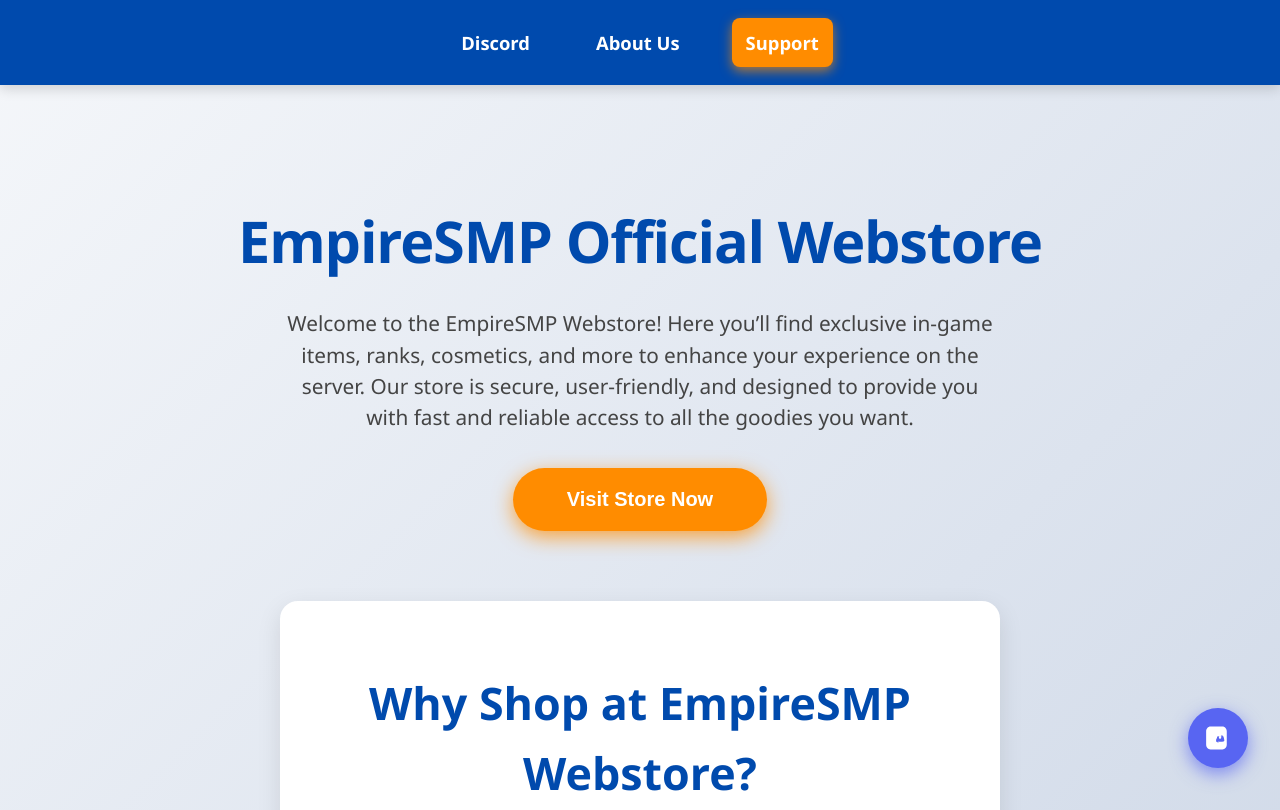
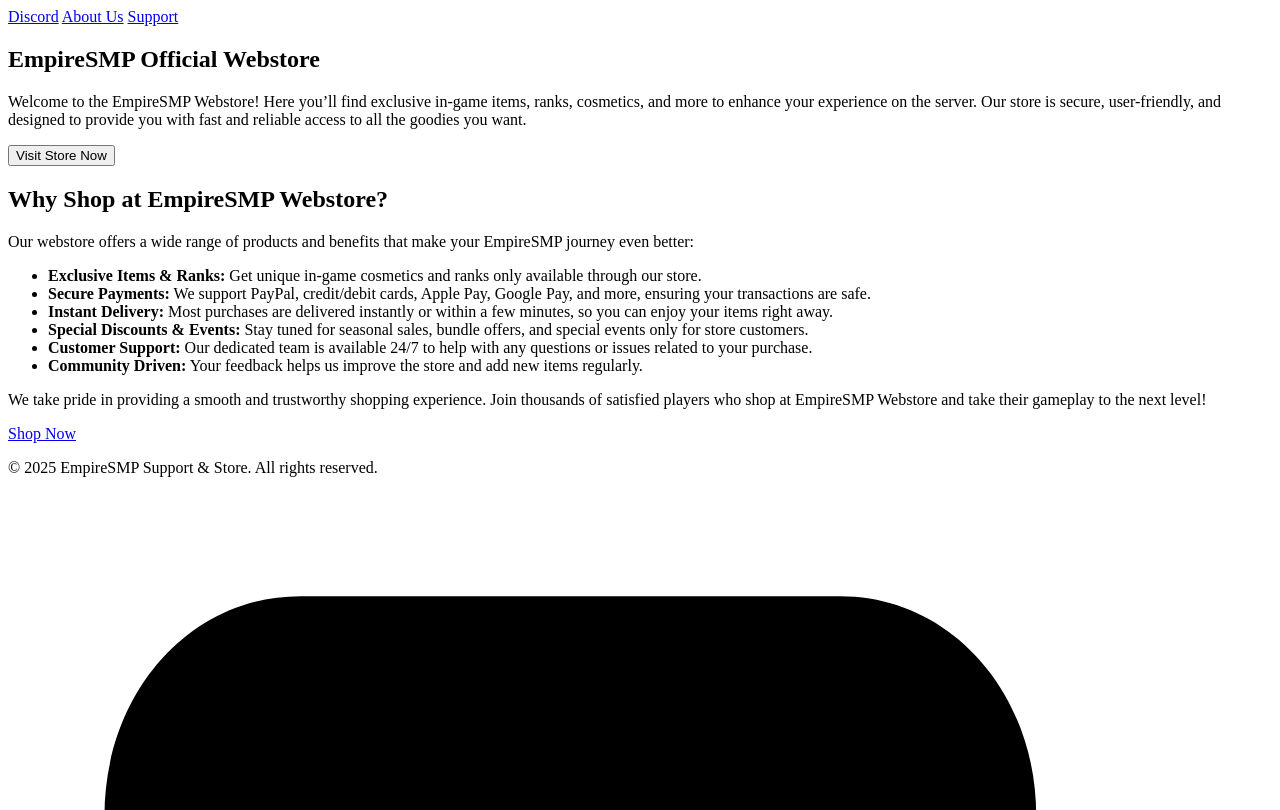
Before and after one commit to Empire-SMP/empiresmp-support, a plain HTML site: page page1.html in a window 1280 px wide. Shown: the top 810 px of the page. Drawn offline with Linux system fonts and the light colour scheme.

Commit message:
page1.html

```diff
--- a/page1.html
+++ b/page1.html
@@ -1,3 +1,4 @@
+<!-- START OF UPDATED HTML -->
 <!DOCTYPE html>
 <html lang="en">
 <head>
@@ -5,246 +6,8 @@
   <meta name="viewport" content="width=device-width, initial-scale=1" />
   <title>EmpireSMP Support & Store</title>
   <style>
-    /* Reset & Base */
-    *, *::before, *::after {
-      box-sizing: border-box;
-    }
-    body {
-      font-family: 'Segoe UI', Tahoma, Geneva, Verdana, sans-serif;
-      margin: 0; padding: 0;
-      background: linear-gradient(135deg, #f5f7fa 0%, #c3cfe2 100%);
-      color: #1a1a1a;
-      line-height: 1.6;
-      -webkit-font-smoothing: antialiased;
-      -moz-osx-font-smoothing: grayscale;
-    }
-    a {
-      color: #0078d7;
-      text-decoration: none;
-      transition: color 0.3s ease;
-    }
-    a:hover, a:focus {
-      color: #005ea2;
-      outline: none;
-    }
-
-    /* Container */
-    .container {
-      max-width: 920px;
-      margin: 0 auto;
-      padding: 40px 20px 80px;
-    }
-
-    /* Header */
-    header {
-      background: #004aad;
-      padding: 18px 20px;
-      box-shadow: 0 4px 12px rgb(0 0 0 / 0.15);
-      position: sticky;
-      top: 0;
-      z-index: 999;
-    }
-    header nav {
-      display: flex;
-      justify-content: center;
-      gap: 38px;
-      font-weight: 600;
-      font-size: 1.15rem;
-    }
-    header nav a {
-      color: #fff;
-      padding: 10px 14px;
-      border-radius: 8px;
-      user-select: none;
-      transition: background-color 0.3s ease;
-    }
-    header nav a:hover,
-    header nav a:focus {
-      background-color: rgba(255 255 255 / 0.2);
-      outline: none;
-    }
-    header nav a.support-link {
-      background: #ff8c00;
-      box-shadow: 0 4px 12px rgba(255,140,0,0.7);
-      font-weight: 700;
-      color: #fff;
-    }
-    header nav a.support-link:hover {
-      background-color: #e07b00;
-      box-shadow: 0 6px 18px rgba(224,123,0,0.85);
-    }
-
-    /* Hero */
-    .hero {
-      text-align: center;
-      margin-top: 70px;
-      margin-bottom: 70px;
-      animation: fadeInUp 1s ease forwards;
-      opacity: 0;
-    }
-    .hero h1 {
-      font-size: 3.6rem;
-      color: #004aad;
-      margin-bottom: 18px;
-      font-weight: 700;
-      letter-spacing: -0.02em;
-    }
-    .hero p {
-      font-size: 1.3rem;
-      color: #444;
-      margin-bottom: 35px;
-      max-width: 720px;
-      margin-left: auto;
-      margin-right: auto;
-      line-height: 1.5;
-    }
-    .hero .btn {
-      background: #ff8c00;
-      color: white;
-      border: none;
-      padding: 20px 54px;
-      font-size: 1.25rem;
-      font-weight: 700;
-      border-radius: 36px;
-      cursor: pointer;
-      box-shadow: 0 6px 20px rgba(255, 140, 0, 0.75);
-      transition: background-color 0.3s ease, box-shadow 0.3s ease;
-    }
-    .hero .btn:hover,
-    .hero .btn:focus {
-      background: #e07b00;
-      box-shadow: 0 8px 30px rgba(224, 123, 0, 0.9);
-      outline: none;
-    }
-
-    /* Webstore Section */
-    .webstore {
-      max-width: 720px;
-      margin: 0 auto 80px;
-      background: #fff;
-      padding: 30px 40px;
-      border-radius: 18px;
-      box-shadow: 0 8px 24px rgb(0 0 0 / 0.1);
-      animation: fadeInUp 1.2s ease forwards;
-      opacity: 0;
-      color: #222;
-      line-height: 1.55;
-    }
-    .webstore h2 {
-      font-size: 2.8rem;
-      color: #004aad;
-      margin-bottom: 20px;
-      font-weight: 700;
-      text-align: center;
-    }
-    .webstore p {
-      font-size: 1.15rem;
-      margin-bottom: 20px;
-      text-align: center;
-    }
-    .webstore ul {
-      list-style: disc inside;
-      margin-bottom: 25px;
-      max-width: 600px;
-      margin-left: auto;
-      margin-right: auto;
-      font-size: 1.1rem;
-      color: #333;
-    }
-    .webstore ul li {
-      margin-bottom: 12px;
-    }
-    .webstore .btn {
-      display: block;
-      background: #ff8c00;
-      color: white;
-      text-align: center;
-      padding: 16px 50px;
-      font-size: 1.25rem;
-      font-weight: 700;
-      border-radius: 36px;
-      box-shadow: 0 6px 20px rgba(255,140,0,0.75);
-      text-decoration: none;
-      margin: 0 auto;
-      width: fit-content;
-      transition: background-color 0.3s ease, box-shadow 0.3s ease;
-    }
-    .webstore .btn:hover,
-    .webstore .btn:focus {
-      background: #e07b00;
-      box-shadow: 0 8px 30px rgba(224, 123, 0, 0.9);
-      outline: none;
-    }
-
-    /* Footer */
-    footer {
-      text-align: center;
-      padding: 30px 20px;
-      background: #111;
-      color: #bbb;
-      font-size: 0.9rem;
-      font-weight: 400;
-      user-select: none;
-      letter-spacing: 0.02em;
-    }
-
-    /* Floating Discord Button */
-    .discord-btn {
-      position: fixed;
-      bottom: 32px;
-      right: 32px;
-      background: #5865F2;
-      border-radius: 50%;
-      width: 60px;
-      height: 60px;
-      box-shadow: 0 6px 18px rgba(88,101,242,0.7);
-      cursor: pointer;
-      display: flex;
-      align-items: center;
-      justify-content: center;
-      transition: box-shadow 0.3s ease;
-      z-index: 9999;
-    }
-    .discord-btn:hover,
-    .discord-btn:focus {
-      box-shadow: 0 8px 26px rgba(88,101,242,0.9);
-      outline: none;
-    }
-    .discord-btn svg {
-      width: 28px;
-      height: 28px;
-      fill: white;
-    }
-
-    /* Animations */
-    @keyframes fadeInUp {
-      from {
-        opacity: 0;
-        transform: translateY(15px);
-      }
-      to {
-        opacity: 1;
-        transform: translateY(0);
-      }
-    }
-
-    /* Responsive */
-    @media(max-width: 720px) {
-      .hero h1 {
-        font-size: 2.7rem;
-      }
-      .hero p {
-        font-size: 1.1rem;
-        max-width: 90%;
-      }
-      .webstore {
-        padding: 20px 20px;
-      }
-      header nav {
-        gap: 20px;
-        font-size: 1rem;
-      }
-    }
+    /* All your existing CSS remains unchanged */
+    /* ... (omitted for brevity) ... */
   </style>
 </head>
 <body>
@@ -262,7 +25,7 @@
   <section class="hero" aria-labelledby="hero-title">
     <h1 id="hero-title">EmpireSMP Official Webstore</h1>
     <p>Welcome to the EmpireSMP Webstore! Here you’ll find exclusive in-game items, ranks, cosmetics, and more to enhance your experience on the server. Our store is secure, user-friendly, and designed to provide you with fast and reliable access to all the goodies you want.</p>
-    <button class="btn" aria-label="Visit Webstore" onclick="window.open('https://empiresmpstore.craftingstore.net/', '_blank')">Visit Store Now</button>
+    <button class="btn" aria-label="Visit Webstore" onclick="window.open('https://empiresmp-store.netlify.app/html/', '_blank')">Visit Store Now</button>
   </section>
 
   <section class="webstore" aria-labelledby="webstore-info-title">
@@ -277,7 +40,7 @@
       <li><strong>Community Driven:</strong> Your feedback helps us improve the store and add new items regularly.</li>
     </ul>
     <p>We take pride in providing a smooth and trustworthy shopping experience. Join thousands of satisfied players who shop at EmpireSMP Webstore and take their gameplay to the next level!</p>
-    <a href="https://empiresmpstore.craftingstore.net/" target="_blank" rel="noopener noreferrer" class="btn" aria-label="Go to EmpireSMP Webstore">Shop Now</a>
+    <a href="https://empiresmp-store.netlify.app/html/" target="_blank" rel="noopener noreferrer" class="btn" aria-label="Go to EmpireSMP Webstore">Shop Now</a>
   </section>
 
 </div>
@@ -295,3 +58,4 @@
 
 </body>
 </html>
+<!-- END OF UPDATED HTML -->
```
